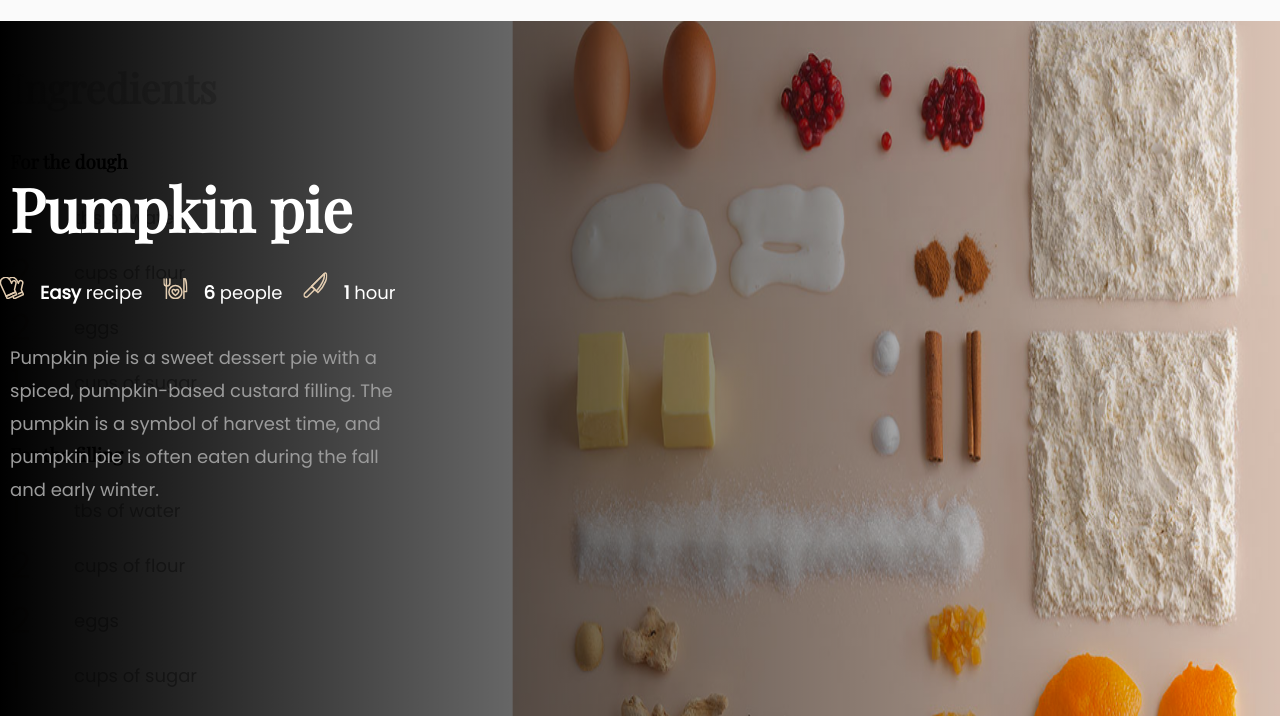
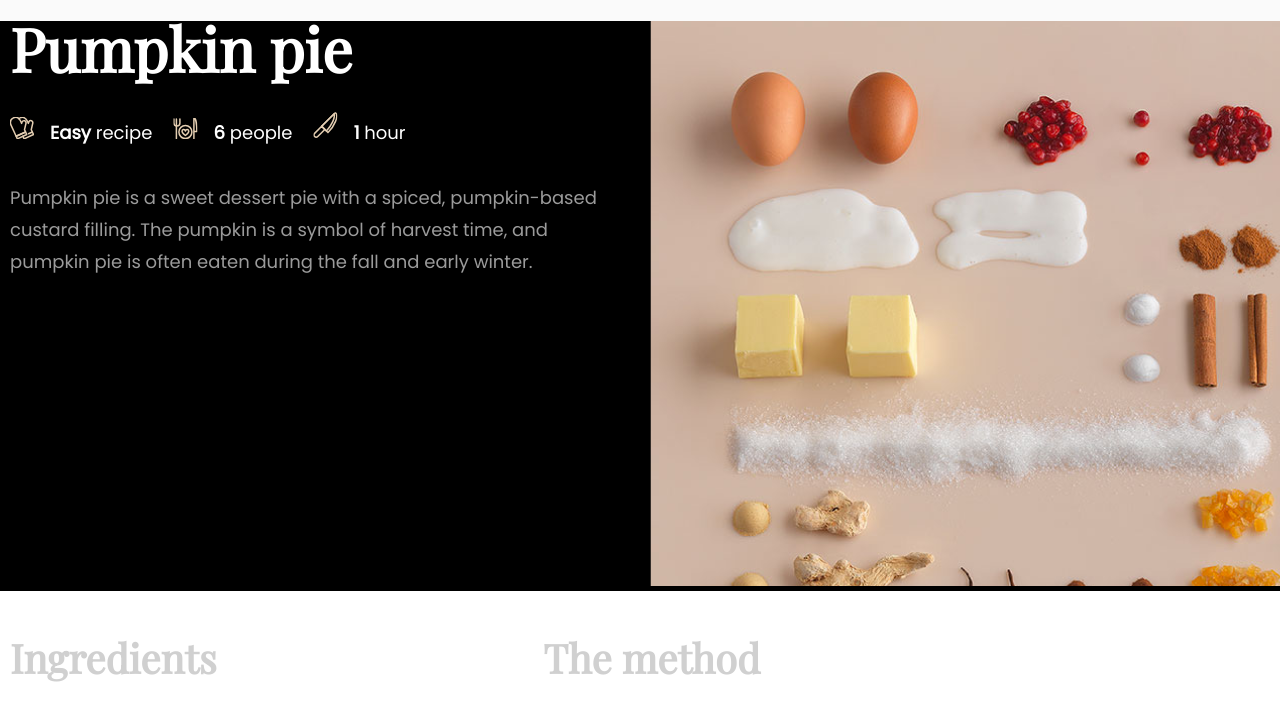
Before and after one commit to einarpalsson/hopverk1, a website: page pages/videoRecipe.html in a window 1280 px wide. Shown: the part 59-775 px from the top of the page. Drawn offline with nearby package versions, Linux system fonts and the light colour scheme; files that its build step writes are made by us from their sources.

Commit message:
fixed videorecipe header

```diff
--- a/pages/videoRecipe.html
+++ b/pages/videoRecipe.html
@@ -20,8 +20,10 @@
                   /></a>
                 </div>
                 <div class="nav-links">
-                  <a class="header-selection" href="./recipe.html">Recipes</a>
-                  <a class="header-selection" href="./videoRecipe.html"
+                  <a class="header-selection" href="/pages/recipe.html"
+                    >Recipes</a
+                  >
+                  <a class="header-selection" href="/pages/videoRecipe.html"
                     >Videos</a
                   >
                   <a class="header-selection" href="">About us</a>
@@ -31,19 +33,15 @@
           </div>
         </div>
       </div>
-
+    </header>
+    <div>
       <div class="hero-section">
-        <div class="grid">
-          <div class="hero-section-content">
+        <div class="grid hero-section-content">
           <div class="hero-section-text">
             <div class="row">
-                <div class="col col-4"></div>
-              </div>
-
+              <div class="col col-6">
                 <div class="row">
-                <div class="col col-5">
                   <h1 class="hero-section-pumpkin-pie">Pumpkin pie</h1>
-                </div>
                 </div>
 
                 <div class="hero-section-description-container">
@@ -58,24 +56,26 @@
                   <span class="hero-section-first-word">
                     <img class="img" src="/img/Preparation-Icon.svg" alt="" />1
                   </span>
-                <span class="hero-section-second-word">hour</span>
+                  <span class="hero-section-second-word"> hour </span>
                 </div>
 
                 <div class="row">
-                <div class="col col-4">
                   <span class="hero-section-text-under-h1"
                     >Pumpkin pie is a sweet dessert pie with a spiced,
                     pumpkin-based custard filling. The pumpkin is a symbol of
                     harvest time, and pumpkin pie is often eaten during the fall
-                    and early winter.</span
-                  >
+                    and early winter.
+                  </span>
+                </div>
+              </div>
+              <div class="col col-6 background-and-overlay">
+                <img src="/img/hero-vid.png" />
               </div>
             </div>
           </div>
         </div>
       </div>
     </div>
-    </header>
 
     <main>
       <div class="The method">
--- a/styles/videoRecipeHeader.scss
+++ b/styles/videoRecipeHeader.scss
@@ -1,18 +1,32 @@
 @import 'styles/config';
 
 .hero-section {
-  background-image: url('/img/hero-vid.png');
+  background-color: black;
   background-position: right;
   background-repeat: no-repeat;
   background-size: 60% 100%;
-  height: 100vh;
+  z-index: 1;
+}
+
+.hero-section-background-picture {
+  background-image: url('/img/hero-vid.png');
+  width: 60vw;
+  z-index: 2;
+}
+
+.background-and-overlay {
+  background: linear-gradient(270deg, rgba(0, 0, 0, 0.0001) 0%, #000 100%);
+}
+
+.hero-section-background-picture-overlay {
+  background: linear-gradient(270deg, rgba(0, 0, 0, 0.0001) 0%, #000 100%);
+  width: 60vw;
+  z-index: 3;
 }
 
 .hero-section-content {
-  background: linear-gradient(270deg, rgba(0, 0, 0, 0.0001) 0%, #000 100%);
-  display: flex;
   flex-direction: column;
-  height: 100vh;
+  height: 570px;
 }
 
 .hero-section-text {
```
Also changed, not shown: pages/recipe.html (+2 -2 lines). Lines whose indentation alone changed are shown as unchanged.
